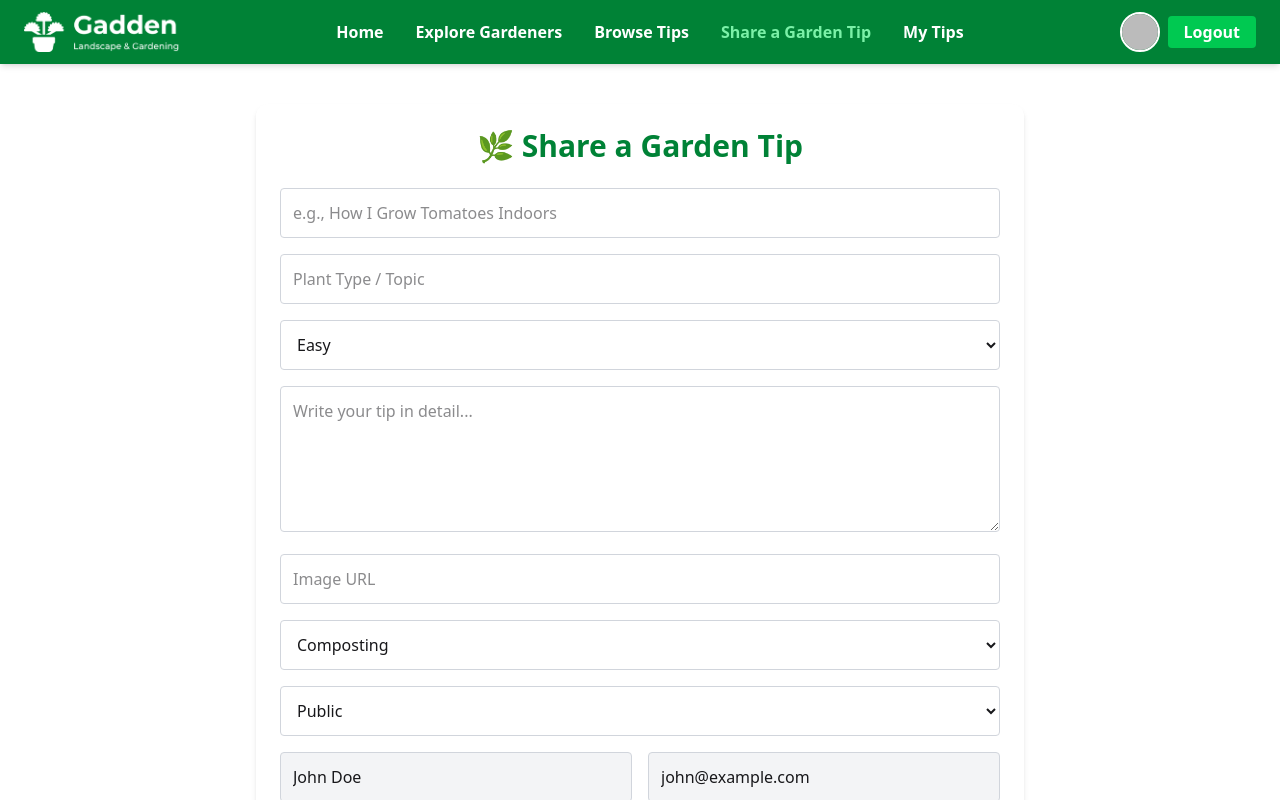
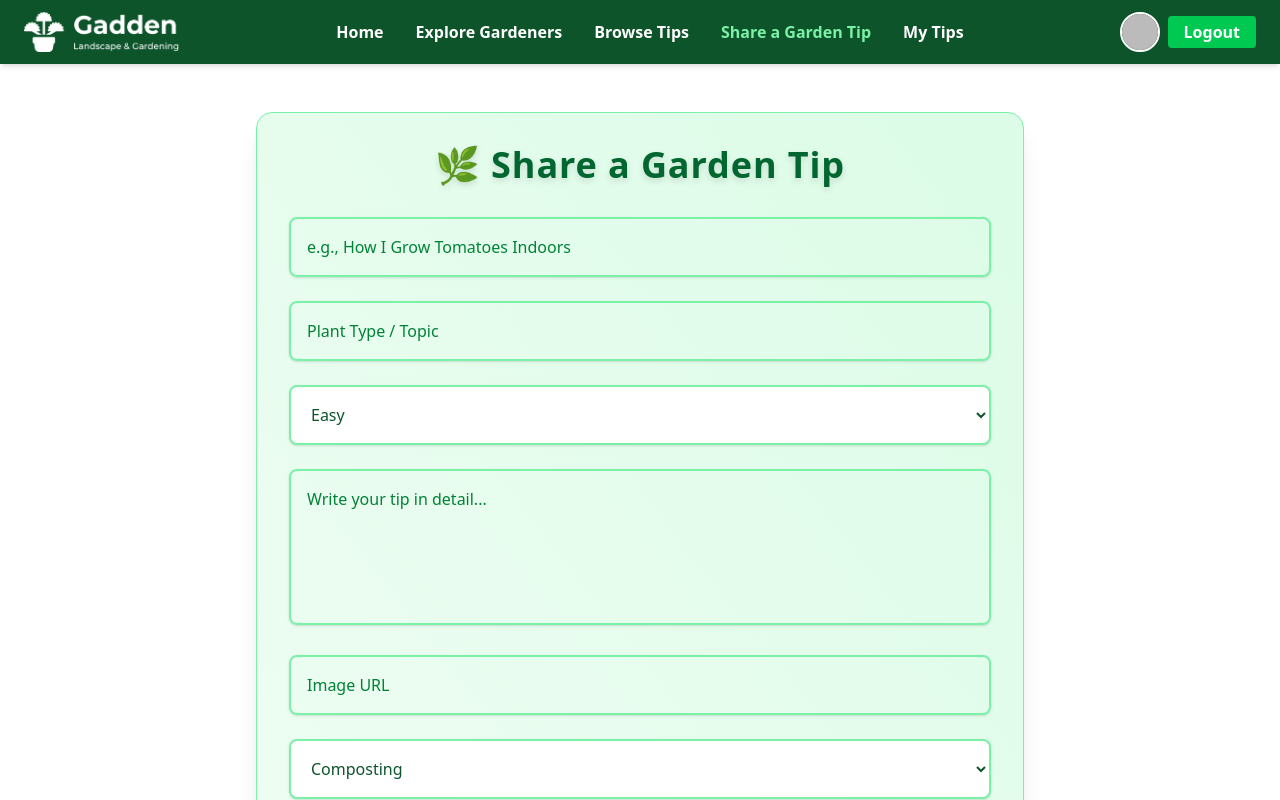
Before and after one commit to sojib-web/gardening-community, a React (Vite) app: page /shareGardenTip in a window 1280 px wide. Shown: the top 800 px of the page. Built offline with nearby package versions, Linux system fonts and the light colour scheme; no server answers; sample sign-in values are in the browser's storage.

Commit message:
Browse Tips Share a Garden Tip its working

```diff
--- a/src/Components/BannerSlider/BannerSlider.jsx
+++ b/src/Components/BannerSlider/BannerSlider.jsx
@@ -37,7 +37,7 @@ const slides = [
 
 const BannerSlider = () => {
   return (
-    <section className="relative px-4 md:px-12 lg:px-20 py-10 md:py-16 bg-gradient-to-tr from-emerald-900 via-green-700 to-lime-500">
+    <section className="relative bg-green-900 px-4 md:px-12 lg:px-20 py-10 md:py-16 bg-gradient-to-tr from-emerald-900 via-green-700 to-lime-500">
       <div className="mx-auto relative overflow-hidden rounded-3xl">
         <Swiper
           modules={[Pagination, Autoplay]}
--- a/src/Components/BrowseTips/BrowseTips.jsx
+++ b/src/Components/BrowseTips/BrowseTips.jsx
@@ -1,5 +1,6 @@
+/* eslint-disable react-hooks/rules-of-hooks */
 import React from "react";
-import { useNavigate } from "react-router"; // React Router v6
+import { useLoaderData, useNavigate } from "react-router";
 
 const tips = [
   {
@@ -30,6 +31,8 @@ const tips = [
 
 const BrowseTips = () => {
   const navigate = useNavigate();
+  const data = useLoaderData();
+  console.log(data);
 
   // Filter only public tips (optional if data already filtered)
   const publicTips = tips.filter((tip) => tip.status === "public");
--- a/src/Components/ExtraComponents/Demo.jsx
+++ b/src/Components/ExtraComponents/Demo.jsx
@@ -9,7 +9,7 @@ import { Typewriter } from "react-simple-typewriter";
 const Demo = () => {
   return (
     <div className="bg-green-50 py-16 px-4 md:px-8 relative">
-      <div className="max-w-3xl mx-auto text-center relative">
+      <div className="max-w-3xl mx-auto text-center relative mt-10">
         {/* First Lottie Animation Positioned Top-Right */}
         <div className="absolute -top-10  z-30 w-40 h-40 md:w-32 md:h-32 pointer-events-none">
           <Player
--- a/src/Components/Navbar/Navbar.jsx
+++ b/src/Components/Navbar/Navbar.jsx
@@ -37,7 +37,7 @@ const Navbar = () => {
       : "hover:text-green-300 transition duration-200";
 
   return (
-    <nav className="bg-green-700 text-white px-6 py-3 flex justify-between items-center shadow-md sticky top-0 z-50">
+    <nav className="bg-green-900 text-white px-6 py-3 flex justify-between items-center shadow-md sticky top-0 z-50">
       {/* Logo */}
       <div className="text-2xl font-bold cursor-pointer select-none">
         <Link to="/">
--- a/src/Components/ShareGardenTip/ShareGardenTip.jsx
+++ b/src/Components/ShareGardenTip/ShareGardenTip.jsx
@@ -1,86 +1,143 @@
-import React from "react";
+import React, { useState } from "react";
 
 const ShareGardenTip = () => {
+  const [successMsg, setSuccessMsg] = useState("");
+
+  const ShareGardenTipSubmit = (e) => {
+    e.preventDefault();
+    const form = e.target;
+    const formData = new FormData(form);
+    const tipData = Object.fromEntries(formData.entries());
+    console.log(tipData);
+
+    fetch(`http://localhost:3000/share-garden-tip`, {
+      method: "POST",
+      headers: {
+        "Content-Type": "application/json",
+      },
+      body: JSON.stringify(tipData),
+    })
+      .then((res) => res.json())
+      .then((data) => {
+        console.log(data);
+        if (data.insertedId) {
+          setSuccessMsg("Your garden tip was shared successfully!");
+          form.reset();
+        }
+      })
+      .catch((err) => {
+        console.error("Error:", err);
+        setSuccessMsg("Failed to share your tip. Please try again.");
+      });
+  };
+
   return (
-    <section className="max-w-3xl mx-auto p-6 my-10 bg-white rounded-xl shadow-md">
-      <h2 className="text-3xl font-bold text-green-700 text-center mb-6">
+    <section className="max-w-3xl mx-auto p-8 my-12 bg-gradient-to-tr from-green-50 to-green-100 rounded-2xl shadow-xl border border-green-300">
+      <h2 className="text-4xl font-extrabold text-green-800 text-center mb-8 tracking-wide drop-shadow-md">
         🌿 Share a Garden Tip
       </h2>
 
-      <form className="space-y-4">
+      <form onSubmit={ShareGardenTipSubmit} className="space-y-6">
         {/* Title */}
         <input
           type="text"
+          name="title"
           placeholder="e.g., How I Grow Tomatoes Indoors"
-          className="w-full p-3 border border-gray-300 rounded"
+          className="w-full p-4 border-2 border-green-300 rounded-lg focus:outline-none focus:ring-4 focus:ring-green-400 focus:border-green-600 placeholder-green-700 text-green-900 shadow-sm transition"
+          required
         />
 
         {/* Topic */}
         <input
           type="text"
+          name="plantType"
           placeholder="Plant Type / Topic"
-          className="w-full p-3 border border-gray-300 rounded"
+          className="w-full p-4 border-2 border-green-300 rounded-lg focus:outline-none focus:ring-4 focus:ring-green-400 focus:border-green-600 placeholder-green-700 text-green-900 shadow-sm transition"
+          required
         />
 
         {/* Difficulty */}
-        <select className="w-full p-3 border border-gray-300 rounded">
-          <option>Easy</option>
-          <option>Medium</option>
-          <option>Hard</option>
+        <select
+          name="difficulty"
+          className="w-full p-4 border-2 border-green-300 rounded-lg bg-white text-green-900 focus:outline-none focus:ring-4 focus:ring-green-400 focus:border-green-600 shadow-sm transition"
+          required
+        >
+          <option value="Easy">Easy</option>
+          <option value="Medium">Medium</option>
+          <option value="Hard">Hard</option>
         </select>
 
         {/* Description */}
         <textarea
+          name="description"
           placeholder="Write your tip in detail..."
-          className="w-full p-3 border border-gray-300 rounded"
+          className="w-full p-4 border-2 border-green-300 rounded-lg focus:outline-none focus:ring-4 focus:ring-green-400 focus:border-green-600 placeholder-green-700 text-green-900 shadow-sm transition resize-none"
           rows={5}
+          required
         ></textarea>
 
         {/* Image URL */}
         <input
           type="text"
+          name="imageUrl"
           placeholder="Image URL"
-          className="w-full p-3 border border-gray-300 rounded"
+          className="w-full p-4 border-2 border-green-300 rounded-lg focus:outline-none focus:ring-4 focus:ring-green-400 focus:border-green-600 placeholder-green-700 text-green-900 shadow-sm transition"
         />
 
         {/* Category */}
-        <select className="w-full p-3 border border-gray-300 rounded">
-          <option>Composting</option>
-          <option>Plant Care</option>
-          <option>Vertical Gardening</option>
-          <option>Organic Gardening</option>
+        <select
+          name="category"
+          className="w-full p-4 border-2 border-green-300 rounded-lg bg-white text-green-900 focus:outline-none focus:ring-4 focus:ring-green-400 focus:border-green-600 shadow-sm transition"
+          required
+        >
+          <option value="Composting">Composting</option>
+          <option value="Plant Care">Plant Care</option>
+          <option value="Vertical Gardening">Vertical Gardening</option>
+          <option value="Organic Gardening">Organic Gardening</option>
         </select>
 
         {/* Availability */}
-        <select className="w-full p-3 border border-gray-300 rounded">
-          <option>Public</option>
-          <option>Hidden</option>
+        <select
+          name="availability"
+          className="w-full p-4 border-2 border-green-300 rounded-lg bg-white text-green-900 focus:outline-none focus:ring-4 focus:ring-green-400 focus:border-green-600 shadow-sm transition"
+          required
+        >
+          <option value="Public">Public</option>
+          <option value="Hidden">Hidden</option>
         </select>
 
         {/* Read-only user info */}
-        <div className="grid grid-cols-2 gap-4">
+        <div className="grid grid-cols-2 gap-6">
           <input
             type="text"
+            name="userName"
             value="John Doe"
             readOnly
-            className="w-full p-3 bg-gray-100 border border-gray-300 rounded"
+            className="w-full p-4 bg-green-100 border-2 border-green-300 rounded-lg text-green-700 font-semibold shadow-inner"
           />
           <input
             type="email"
+            name="userEmail"
             value="john@example.com"
             readOnly
-            className="w-full p-3 bg-gray-100 border border-gray-300 rounded"
+            className="w-full p-4 bg-green-100 border-2 border-green-300 rounded-lg text-green-700 font-semibold shadow-inner"
           />
         </div>
 
         {/* Submit Button */}
         <button
-          type="button"
-          className="w-full bg-green-600 text-white py-3 rounded font-semibold hover:bg-green-700"
+          type="submit"
+          className="w-full py-4 bg-green-700 text-white rounded-xl font-extrabold text-lg hover:bg-green-800 transition shadow-lg hover:shadow-xl"
         >
           Submit Tip
         </button>
       </form>
+
+      {successMsg && (
+        <p className="mt-6 text-center text-green-800 font-semibold text-lg">
+          {successMsg}
+        </p>
+      )}
     </section>
   );
 };
--- a/src/Router/Router.jsx
+++ b/src/Router/Router.jsx
@@ -38,6 +38,7 @@ export const router = createBrowserRouter([
       },
       {
         path: "/browseTips",
+        loader: () => fetch("http://localhost:3000/share-garden-tip"),
         Component: BrowseTips,
       },
       {
```
